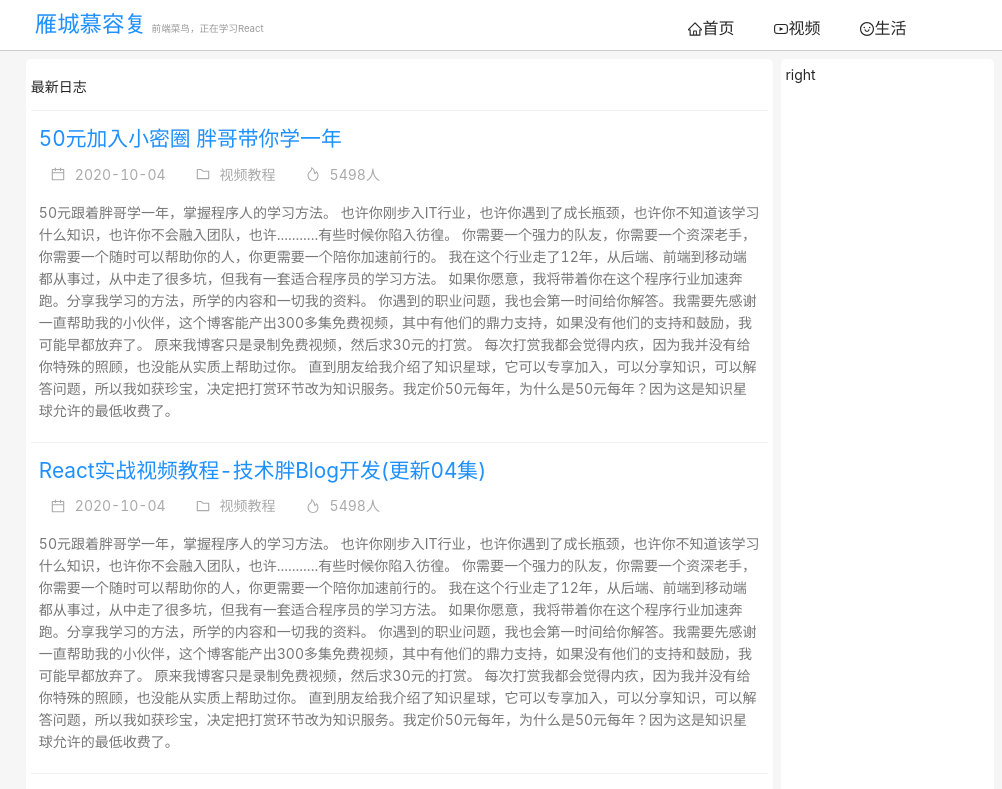
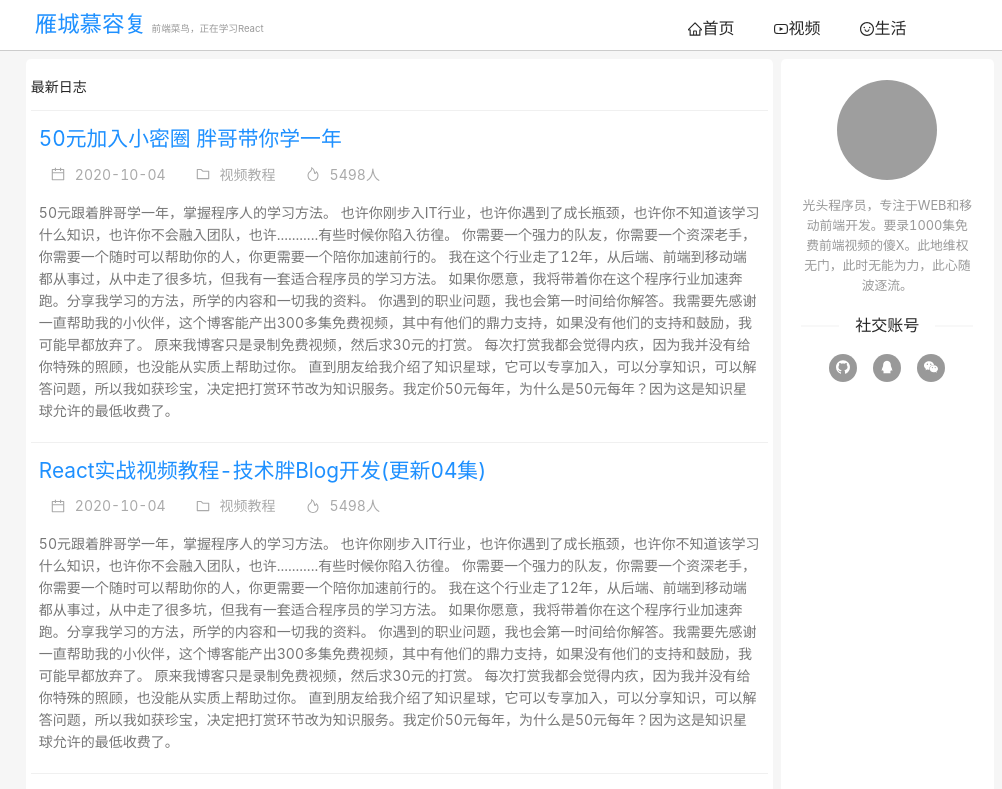
Before and after one commit to VincentChris/ReactBlog, a Next.js app: page / in a window 1280 px wide. Shown: the top 789 px of the page, without its empty margins (130-1132 px from the left). Built offline with nearby package versions, Linux system fonts and the light colour scheme; grey boxes are pictures that could not be loaded.

Commit message:
add profile component

```diff
--- /dev/null
+++ b/components/Profile.module.scss
@@ -0,0 +1,19 @@
+.container {
+  text-align: center;
+  padding: 1rem;
+}
+
+.logo {
+  margin-bottom: 1rem;
+}
+
+.introduction {
+  font-size: .8rem;
+  color: #999;
+}
+
+.account {
+  background-color: #999;
+  margin-left: .5rem;
+  margin-right: .5rem;
+}
--- /dev/null
+++ b/components/Profile.tsx
@@ -0,0 +1,21 @@
+import React from "react";
+import style from "./Profile.module.scss";
+import { Avatar, Col, Divider, Row, Tag } from "antd";
+import { GithubOutlined, QqOutlined, TwitterOutlined, WechatOutlined, YoutubeOutlined } from "@ant-design/icons";
+
+const Profile: React.FC = (props) => (
+  <div className={style.container}>
+    <div className={style.logo}>
+      <Avatar shape="circle" size={100} src="https://zos.alipayobjects.com/rmsportal/ODTLcjxAfvqbxHnVXCYX.png" />
+    </div>
+    <div className={style.introduction}>
+      光头程序员，专注于WEB和移动前端开发。要录1000集免费前端视频的傻X。此地维权无门，此时无能为力，此心随波逐流。
+      <Divider>社交账号</Divider>
+      <Avatar size={28} icon={<GithubOutlined />} className={style.account} />
+      <Avatar size={28} icon={<QqOutlined />} className={style.account}/>
+      <Avatar size={28} icon={<WechatOutlined />} className={style.account} />
+    </div>
+  </div>
+);
+
+export default Profile;
--- a/pages/index.tsx
+++ b/pages/index.tsx
@@ -5,6 +5,7 @@ import Header from "../components/Header";
 import { Col, List, Row } from "antd";
 import { IListItem } from "@api/types";
 import { CalendarOutlined, FireOutlined, FolderOutlined } from "@ant-design/icons";
+import Profile from "../components/Profile";
 
 const Home: React.FC<null> = () => {
   const [myList, setMyList] = useState<IListItem[]>(
@@ -55,7 +56,7 @@ const Home: React.FC<null> = () => {
             />
           </Col>
           <Col className={styles.right} xs={0} sm={0} md={7} lg={5} xl={4}>
-            right
+            <Profile />
           </Col>
         </Row>
       </div>
```
